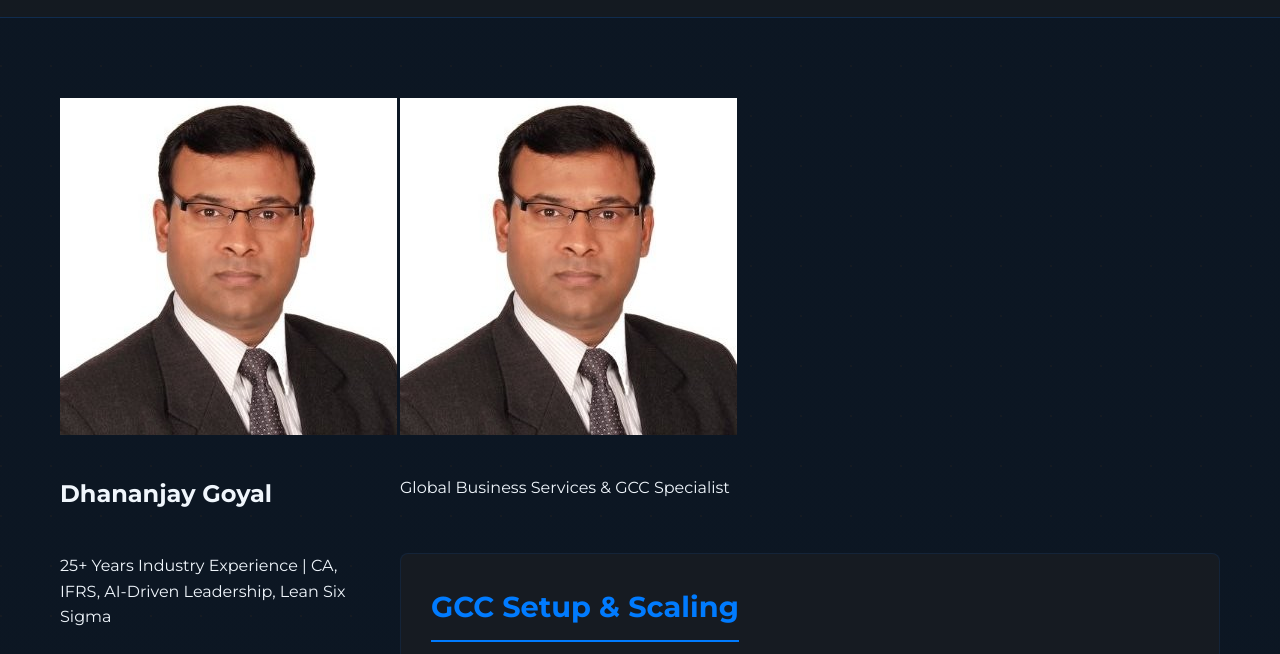
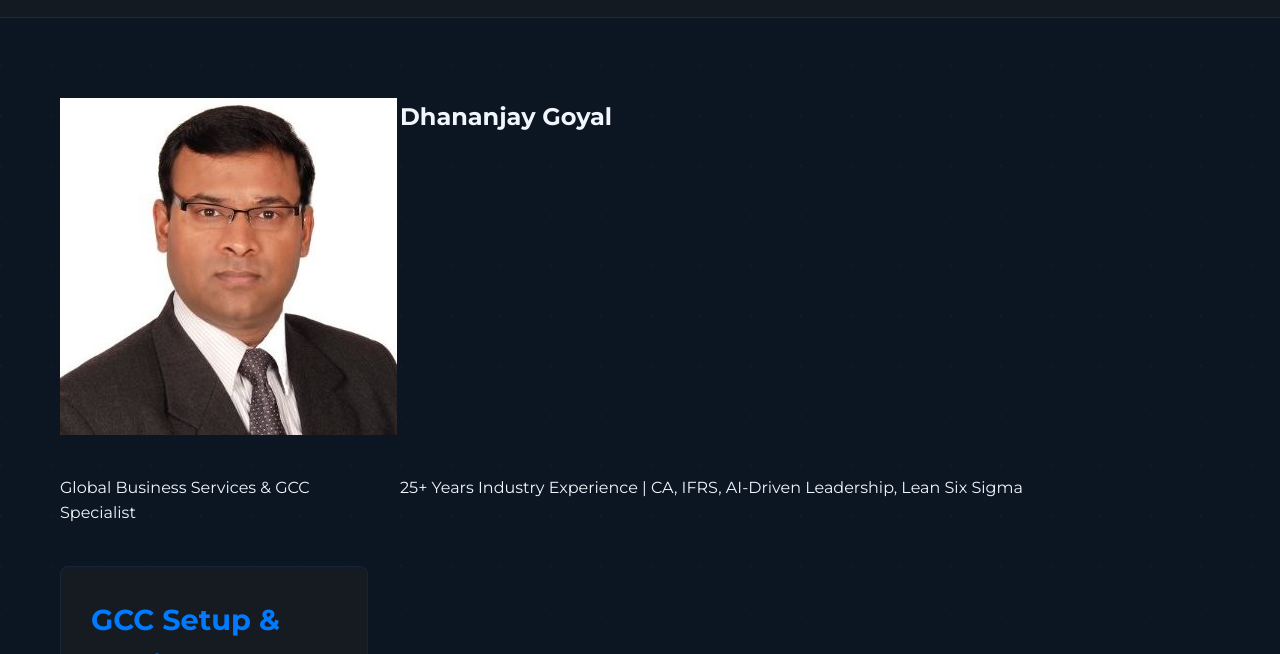
Before and after one commit to Dhananjay0211/novusadvisors, a plain HTML site: page index.html in a window 1280 px wide. Shown: the part 85-739 px from the top of the page. Drawn offline with Linux system fonts and the light colour scheme.

Commit message:
Update index.html

```diff
--- a/index.html
+++ b/index.html
@@ -374,7 +374,6 @@
     <main class="container">
         <section class="hero" id="profile">
             <img src="1517040231774.jpg" alt="Dhananjay Goyal Profile Picture">
-                <img src="1517040231774.jpg" alt="Dhananjay Goyal Profile Picture">
                 <h2>Dhananjay Goyal</h2>
                 <p>Global Business Services & GCC Specialist</p>
                 <p>25+ Years Industry Experience | CA, IFRS, AI-Driven Leadership, Lean Six Sigma</p>
```
